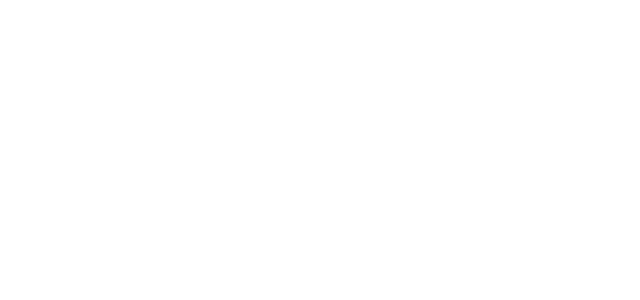
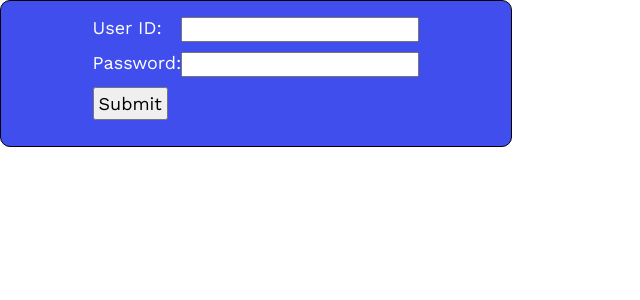
Before and after one commit to mandy132002/mumbaihacks, a React (Create React App) app: page / in a window 1280 px wide. Shown: the top 300 px of the page, without its empty margins (0-640 px from the left). Built offline with nearby package versions, Linux system fonts and the light colour scheme.

Commit message:
Add App.js

```diff
--- a/src/App.css
+++ b/src/App.css
@@ -1,38 +1,9 @@
-.App {
-  text-align: center;
+@import url('https://fonts.googleapis.com/css2?family=Work+Sans:wght@300;400;500;700;900&display=swap');
+
+* {
+  margin: 0px;
+  padding: 0px;
+  box-sizing: border-box;
+  font-family: 'Work Sans', sans-serif;
+  font-size: large;
 }
-
-.App-logo {
-  height: 40vmin;
-  pointer-events: none;
-}
-
-@media (prefers-reduced-motion: no-preference) {
-  .App-logo {
-    animation: App-logo-spin infinite 20s linear;
-  }
-}
-
-.App-header {
-  background-color: #282c34;
-  min-height: 100vh;
-  display: flex;
-  flex-direction: column;
-  align-items: center;
-  justify-content: center;
-  font-size: calc(10px + 2vmin);
-  color: white;
-}
-
-.App-link {
-  color: #61dafb;
-}
-
-@keyframes App-logo-spin {
-  from {
-    transform: rotate(0deg);
-  }
-  to {
-    transform: rotate(360deg);
-  }
-}
--- a/src/App.js
+++ b/src/App.js
@@ -1,10 +1,12 @@
-import './App.css';
-import { BrowserRouter, Route, Routes } from 'react-router-dom';
+import logo from "./logo.svg";
+import "./App.css";
+import Login from "./Components/Citizen/Login.jsx";
+import { fireEvent } from "@testing-library/react";
 
 function App() {
   return (
-    <div className="App">
-
+    <div>
+      <Login />
     </div>
   );
 }
```
